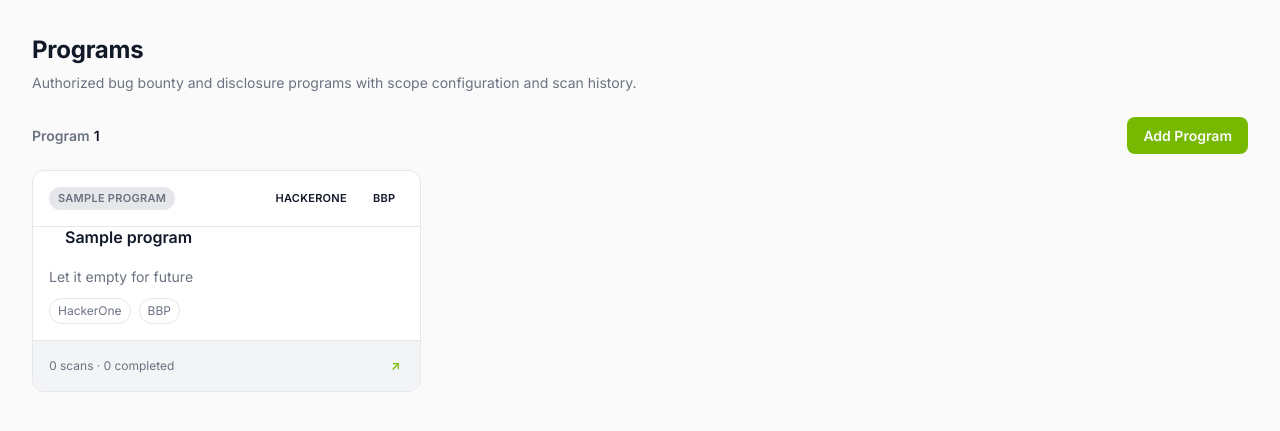
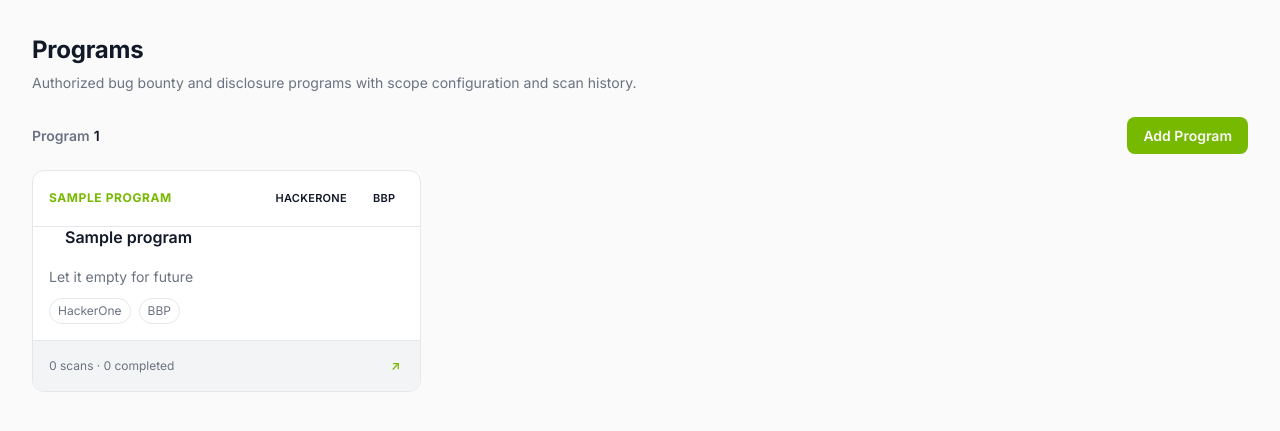
Before and after one commit to l1ackersalman/scanX, a Django app: page /programs/ in a window 1280 px wide. Shown: the part 64-495 px from the top of the page. Run offline with Django 5.2, Linux system fonts and the light colour scheme; tables that the repository leaves empty hold one stand-in row (values such as "Sample post"); data that the repository does not hold is empty.

Commit message:
Revert program name badge; keep only Platform and Program type as badges
- Program name back to plain text in card-publisher
- Only platform badge (badge-free) and program type badge (badge-downloadable) remain

```diff
--- a/templates/programs.html
+++ b/templates/programs.html
@@ -21,7 +21,7 @@
     <article class="card" role="listitem">
       <div class="card-head">
         <div class="card-meta">
-          <span class="badge badge-neutral">{{ item.scan.name }}</span>
+          <div class="card-publisher">{{ item.scan.name }}</div>
           <div class="card-badges">
             <span class="badge badge-free">{{ item.scan.get_platform_display }}</span>
             <span class="badge badge-downloadable">{{ item.scan.program_type|upper }}</span>
```
